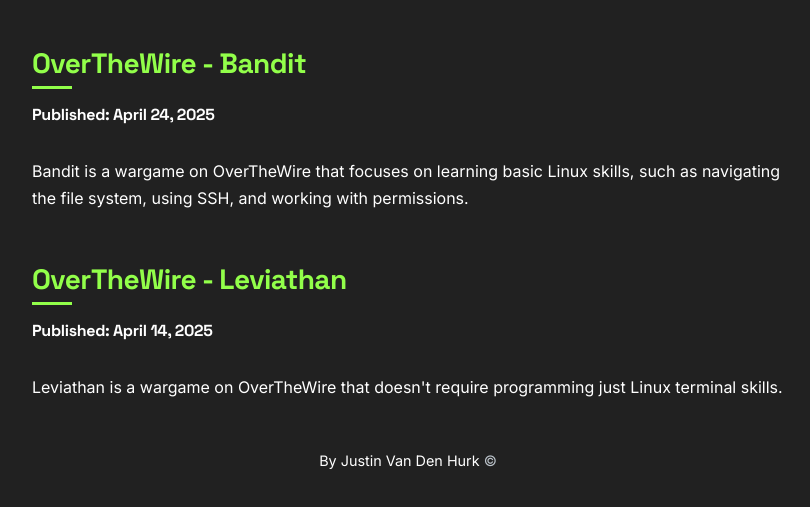
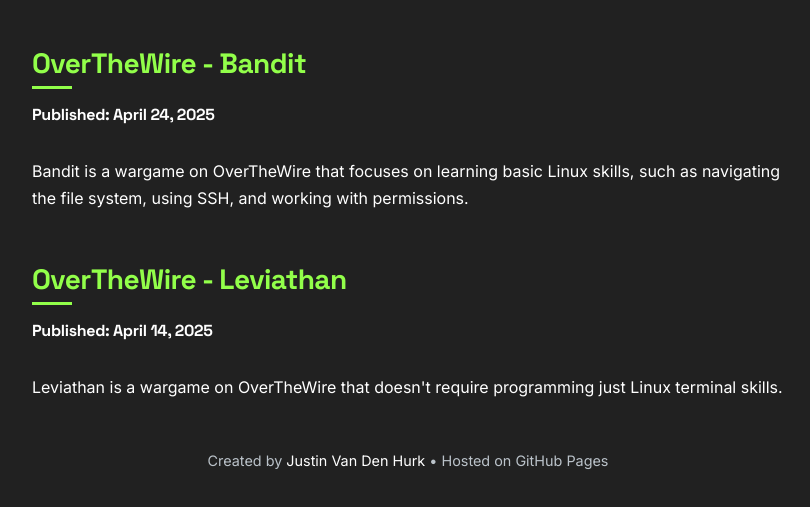
Before and after one commit to JVanDenHurk/writeups, a plain HTML site: page index.html in a window 1280 px wide. Shown: the part 87-594 px from the top of the page, without its empty margins (232-1042 px from the left). Drawn offline with Linux system fonts and the light colour scheme.

Commit message:
updated footer

```diff
--- a/index.html
+++ b/index.html
@@ -30,7 +30,7 @@
       </section>
 
       <footer>
-        <p><a href="https://github.com/jvandenhurk" target="_blank">By Justin Van Den Hurk</a> ©</p>
+        <p>Created by<a href="https://github.com/jvandenhurk" target="_blank"> Justin Van Den Hurk</a> • Hosted on GitHub Pages</p>
       </footer>
     </main>
   </div>
```
